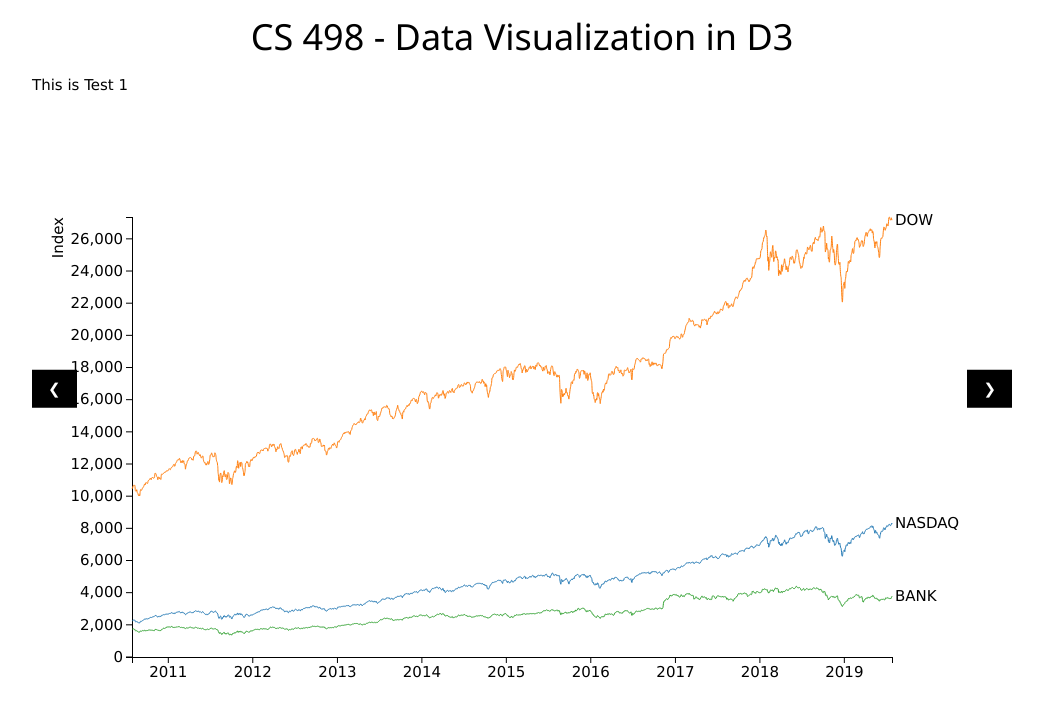
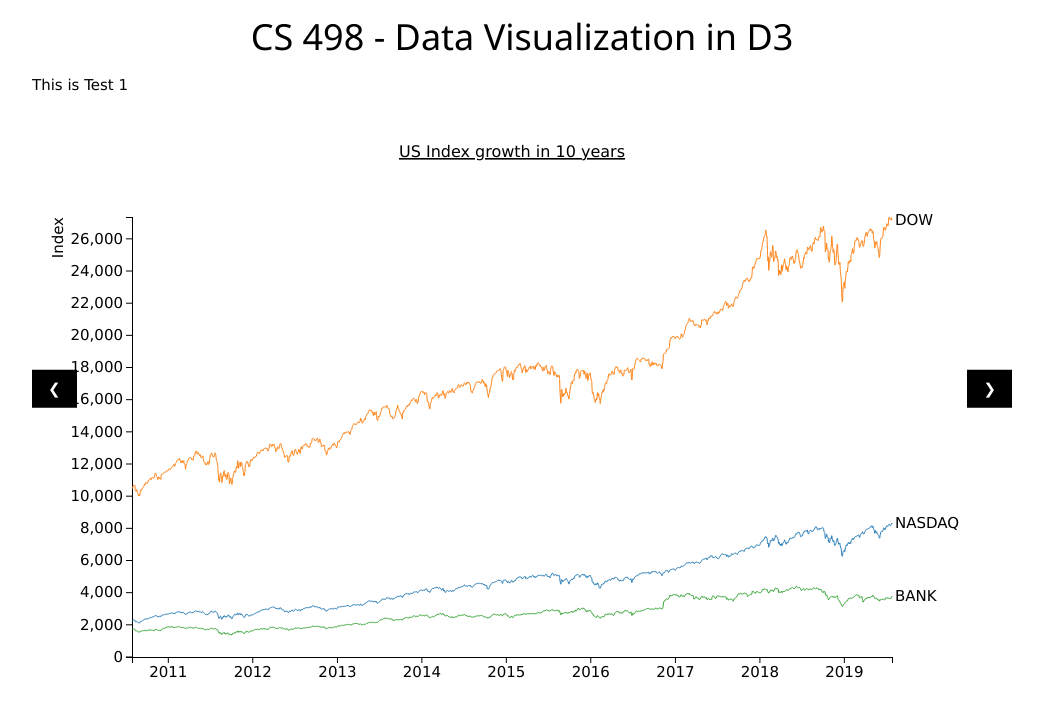
Before and after one commit to pradeepk85/pradeepk85.github.io, a plain HTML site: page index.html in a window 1280 px wide. Shown: the whole page, without its empty margins (118-1161 px from the left). Drawn offline with nearby package versions, Linux system fonts and the light colour scheme.

Commit message:
Adding heading

```diff
--- a/index.html
+++ b/index.html
@@ -34,7 +34,7 @@
     <link rel="stylesheet" href="https://www.w3schools.com/w3css/4/w3.css">
 
     <script>
-        function createChart(fileName, chartType, xLabel, yLabel, labelArray) {
+        function createChart(fileName, chartType, xLabel, yLabel, labelArray, chartTitle) {
             // basic SVG setup
             var margin = { top: 120, right: 100, bottom: 40, left: 100 };
             var height = 600 - margin.top - margin.bottom;
@@ -68,6 +68,14 @@
 
             var focus = svg.append("g").style("display", "none");
 
+            // Add title to chart
+            svg.append("text")
+                .attr("x", (width / 2))
+                .attr("y", 0 - (margin.top / 2))
+                .attr("text-anchor", "middle")
+                .style("font-size", "16px")
+                .style("text-decoration", "underline")
+                .text(chartTitle);
             // import data and create chart
             d3.csv(fileName, function (d) {
                 let retValue = {
@@ -306,9 +314,9 @@
             x[slideIndex - 1].style.display = "block";
         }
 
-        createChart("stockexchange.csv", "exchange", "Year", "Index", ["NASDAQ", "DOW", "BANK"]);
-        createChart("bankdata.csv", "price", "Year", "Price ($)", ["JPMC", "BOFA", "CITI", "WFC", "PNC", "COF"]);
-        createChart("bankdata_volume.csv", "volume", "Year", "Volume (in Millions)", ["JPMC", "BOFA", "CITI", "WFC", "PNC", "COF"]);
+        createChart("stockexchange.csv", "exchange", "Year", "Index", ["NASDAQ", "DOW", "BANK"], "US Index growth in 10 years");
+        createChart("bankdata.csv", "price", "Year", "Price ($)", ["JPMC", "BOFA", "CITI", "WFC", "PNC", "COF"], "US Bank stock prices in 10 years");
+        createChart("bankdata_volume.csv", "volume", "Year", "Volume (in Millions)", ["JPMC", "BOFA", "CITI", "WFC", "PNC", "COF"], "US Bank stock volumes in 10 years");
     </script>
 </body>
 
```
